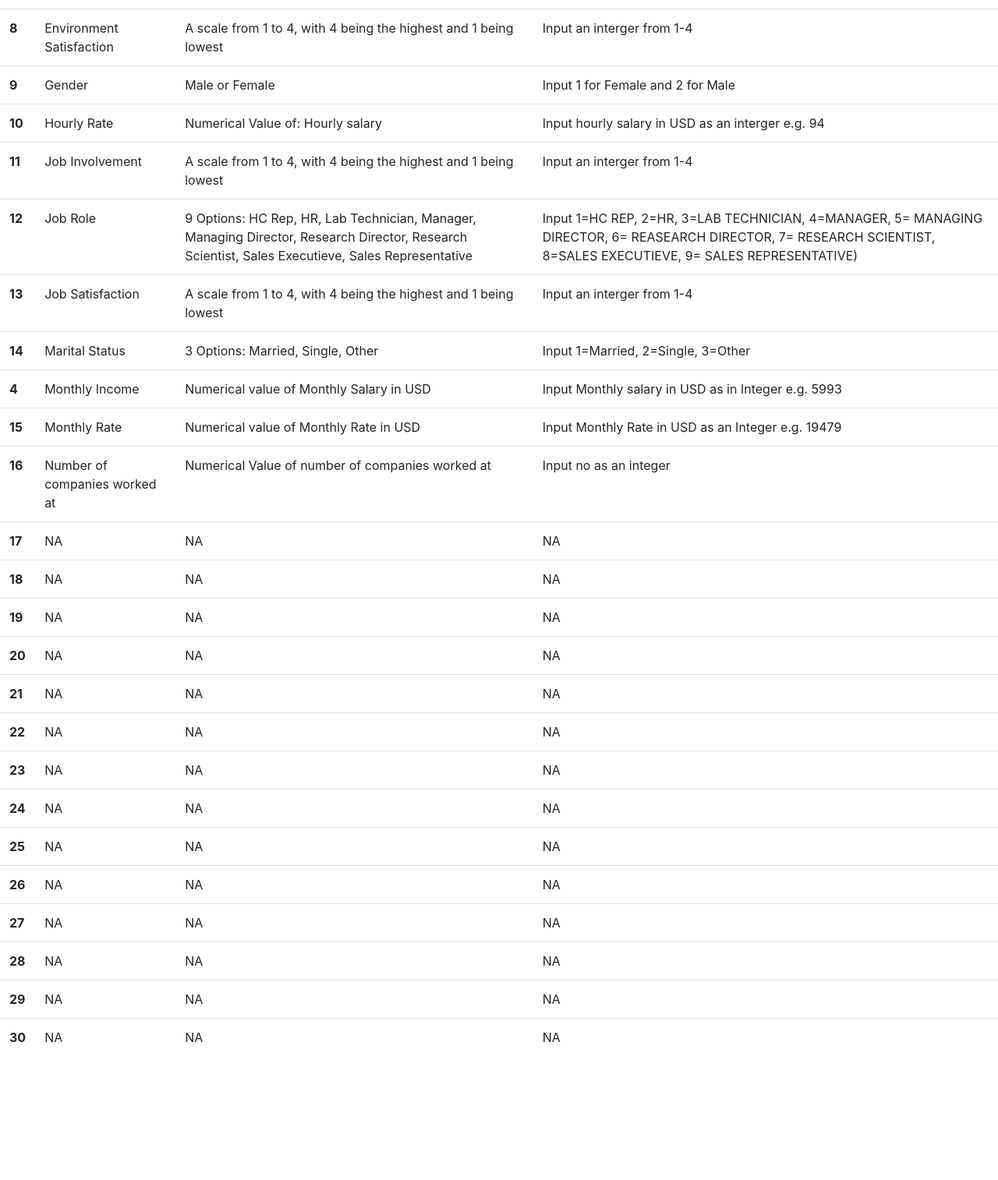
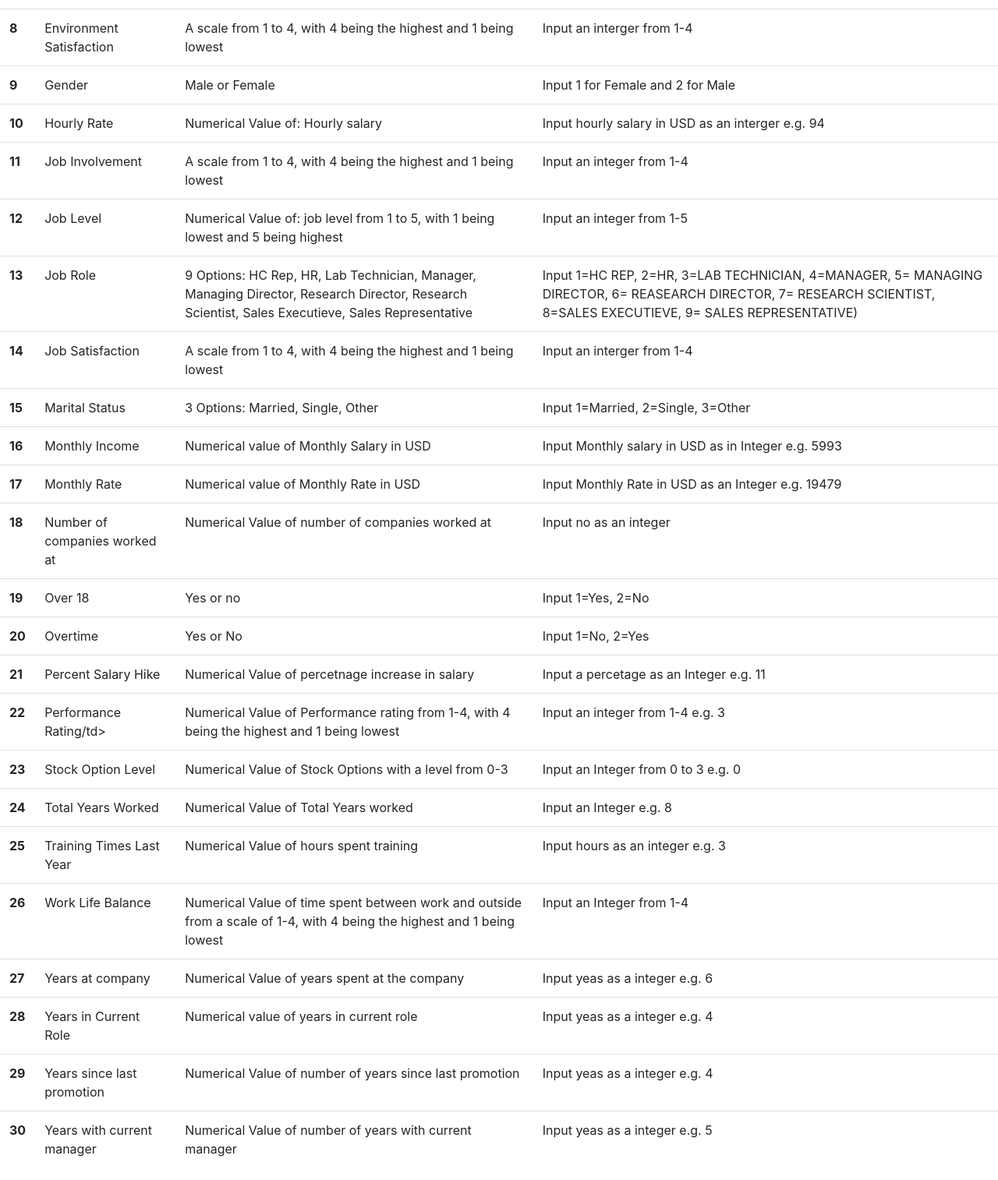
Before and after one commit to Patrick-McGillivray/Optispace, a Flask app: page / in a window 1280 px wide. Shown: the part 1240-2754 px from the top of the page at 78% size. Before the commit the page ends 2577 px from the top, so only its background shows below. Run offline with Flask 2, Linux system fonts and the light colour scheme; parts of the project's set-up code (start-up, migrations or seed data) failed here and were passed over; some libraries are stand-ins or nearby versions.

Commit message:
Update index.html

```diff
--- a/templates/index.html
+++ b/templates/index.html
@@ -132,130 +132,124 @@
           <th scope="row">11</th>
           <td>Job Involvement</td>
           <td>A scale from 1 to 4, with 4 being the highest and 1 being lowest</td>
-          <td>Input an interger from 1-4</td>
+          <td>Input an integer from 1-4</td>
         </tr>
         <tr>
           <th scope="row">12</th>
+          <td>Job Level</td>
+          <td>Numerical Value of: job level from 1 to 5, with 1 being lowest and 5 being highest</td>
+          <td>Input an integer from 1-5</td>
+        </tr>
+        <tr>
+          <th scope="row">13</th>
           <td>Job Role</td>
           <td>9 Options: HC Rep, HR, Lab Technician, Manager, Managing Director, Research Director, Research Scientist, Sales Executieve, Sales Representative</td>
           <td>Input 1=HC REP, 2=HR, 3=LAB TECHNICIAN, 4=MANAGER, 5= MANAGING DIRECTOR, 6= REASEARCH DIRECTOR, 7= RESEARCH SCIENTIST, 8=SALES EXECUTIEVE, 9= SALES REPRESENTATIVE)</td>
         </tr>
         <tr>
-          <th scope="row">13</th>
+          <th scope="row">14</th>
           <td>Job Satisfaction</td>
           <td>A scale from 1 to 4, with 4 being the highest and 1 being lowest</td>
           <td>Input an interger from 1-4</td>
         </tr>
         <tr>
-          <th scope="row">14</th>
+          <th scope="row">15</th>
           <td>Marital Status</td>
           <td>3 Options: Married, Single, Other</td>
           <td>Input 1=Married, 2=Single, 3=Other</td>
         </tr>
         <tr>
-          <th scope="row">4</th>
+          <th scope="row">16</th>
           <td>Monthly Income</td>
           <td>Numerical value of Monthly Salary in USD</td>
           <td>Input Monthly salary in USD as in Integer e.g. 5993</td>
         </tr>
         <tr>
-          <th scope="row">15</th>
+          <th scope="row">17</th>
           <td>Monthly Rate</td>
           <td>Numerical value of Monthly Rate in USD</td>
           <td>Input Monthly Rate in USD as an Integer e.g. 19479</td>
         </tr>
         <tr>
-          <th scope="row">16</th>
+          <th scope="row">18</th>
           <td>Number of companies worked at</td>
           <td>Numerical Value of number of companies worked at</td>
           <td>Input no as an integer</td>
         </tr>
         <tr>
-          <th scope="row">17</th>
-          <td>NA</td>
-          <td>NA</td>
-          <td>NA</td>
-        </tr>
-        <tr>
-          <th scope="row">18</th>
-          <td>NA</td>
-          <td>NA</td>
-          <td>NA</td>
-        </tr>
-        <tr>
           <th scope="row">19</th>
-          <td>NA</td>
-          <td>NA</td>
-          <td>NA</td>
+          <td>Over 18</td>
+          <td>Yes or no</td>
+          <td>Input 1=Yes, 2=No</td>
         </tr>
         <tr>
           <th scope="row">20</th>
-          <td>NA</td>
-          <td>NA</td>
-          <td>NA</td>
+          <td>Overtime</td>
+          <td>Yes or No</td>
+          <td>Input 1=No, 2=Yes</td>
         </tr>
         <tr>
           <th scope="row">21</th>
-          <td>NA</td>
-          <td>NA</td>
-          <td>NA</td>
+          <td>Percent Salary Hike</td>
+          <td>Numerical Value of percetnage increase in salary</td>
+          <td>Input a percetage as an Integer e.g. 11</td>
         </tr>
         <tr>
           <th scope="row">22</th>
-          <td>NA</td>
-          <td>NA</td>
-          <td>NA</td>
+          <td>Performance Rating/td>
+          <td>Numerical Value of Performance rating from 1-4, with 4 being the highest and 1 being lowest</td>
+          <td>Input an integer from 1-4 e.g. 3</td>
         </tr>
         <tr>
           <th scope="row">23</th>
-          <td>NA</td>
-          <td>NA</td>
-          <td>NA</td>
+          <td>Stock Option Level</td>
+          <td>Numerical Value of Stock Options with a level from 0-3</td>
+          <td>Input an Integer from 0 to 3 e.g. 0</td>
         </tr>
         <tr>
           <th scope="row">24</th>
-          <td>NA</td>
-          <td>NA</td>
-          <td>NA</td>
+          <td>Total Years Worked</td>
+          <td>Numerical Value of Total Years worked</td>
+          <td>Input an Integer e.g. 8</td>
         </tr>
         <tr>
           <th scope="row">25</th>
-          <td>NA</td>
-          <td>NA</td>
-          <td>NA</td>
+          <td>Training Times Last Year</td>
+          <td>Numerical Value of hours spent training</td>
+          <td>Input hours as an integer e.g. 3</td>
         </tr>
         <tr>
           <th scope="row">26</th>
-          <td>NA</td>
-          <td>NA</td>
-          <td>NA</td>
+          <td>Work Life Balance</td>
+          <td>Numerical Value of time spent between work and outside from a scale of 1-4, with 4 being the highest and 1 being lowest</td>
+          <td>Input an Integer from 1-4</td>
         </tr>
         <tr>
           <th scope="row">27</th>
-          <td>NA</td>
-          <td>NA</td>
-          <td>NA</td>
+          <td>Years at company</td>
+          <td>Numerical Value of years spent at the company</td>
+          <td>Input yeas as a integer e.g. 6</td>
         </tr>
         <tr>
           <th scope="row">28</th>
-          <td>NA</td>
-          <td>NA</td>
-          <td>NA</td>
+          <td>Years in Current Role</td>
+          <td>Numerical value of years in current role</td>
+          <td>Input yeas as a integer e.g. 4</td>
         </tr>
         <tr>
           <th scope="row">29</th>
-          <td>NA</td>
-          <td>NA</td>
-          <td>NA</td>
+          <td>Years since last promotion</td>
+          <td>Numerical Value of number of years since last promotion</td>
+          <td>Input yeas as a integer e.g. 4</td>
         </tr>
         <tr>
           <th scope="row">30</th>
-          <td>NA</td>
-          <td>NA</td>
-          <td>NA</td>
-        </tr>
+          <td>Years with current manager</td>
+          <td>Numerical Value of number of years with current manager</td>
+          <td>Input yeas as a integer e.g. 5</td>
       </tbody>
-    </table>
+	</table>
+
 
    </body>
  </div>
```
